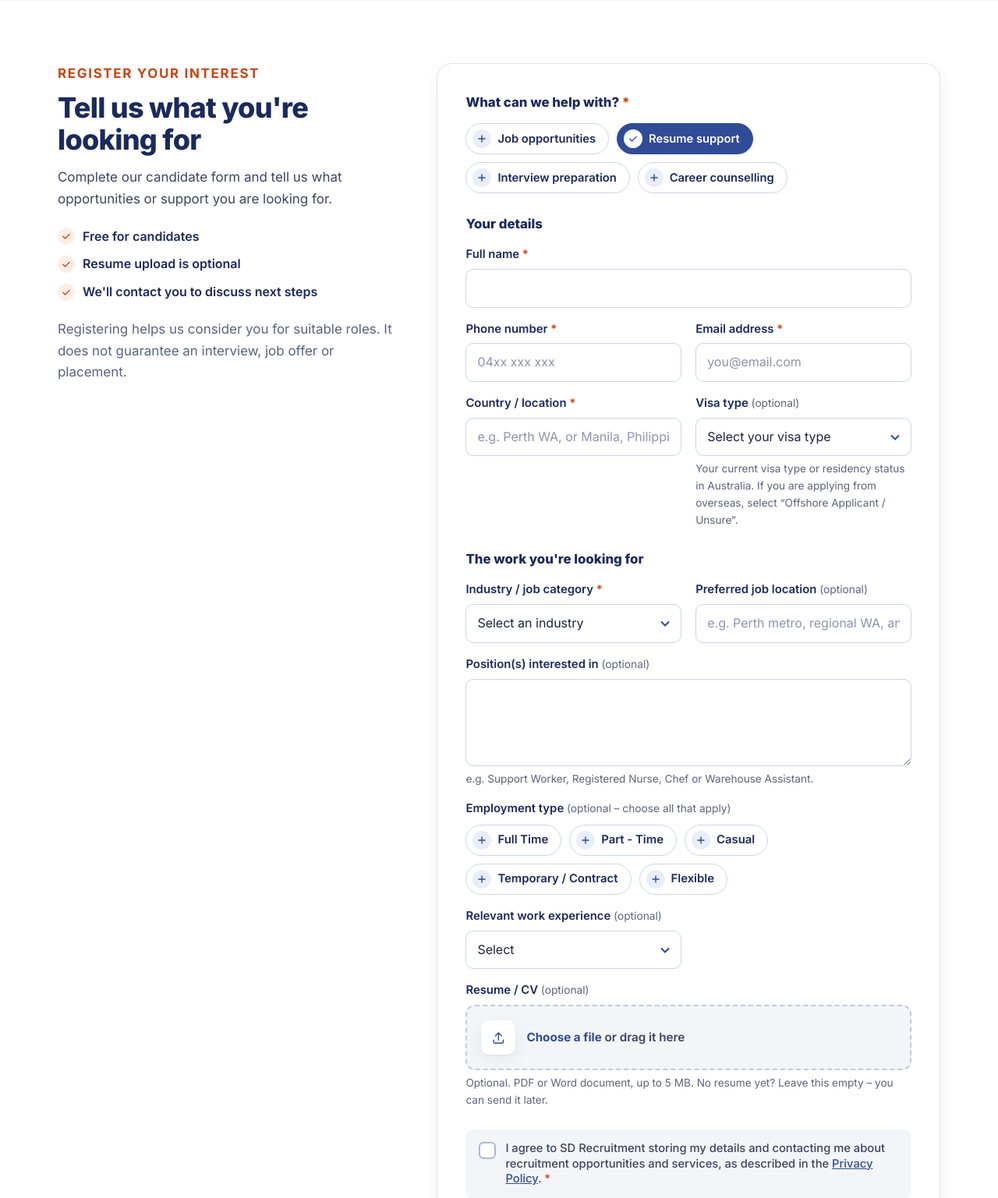
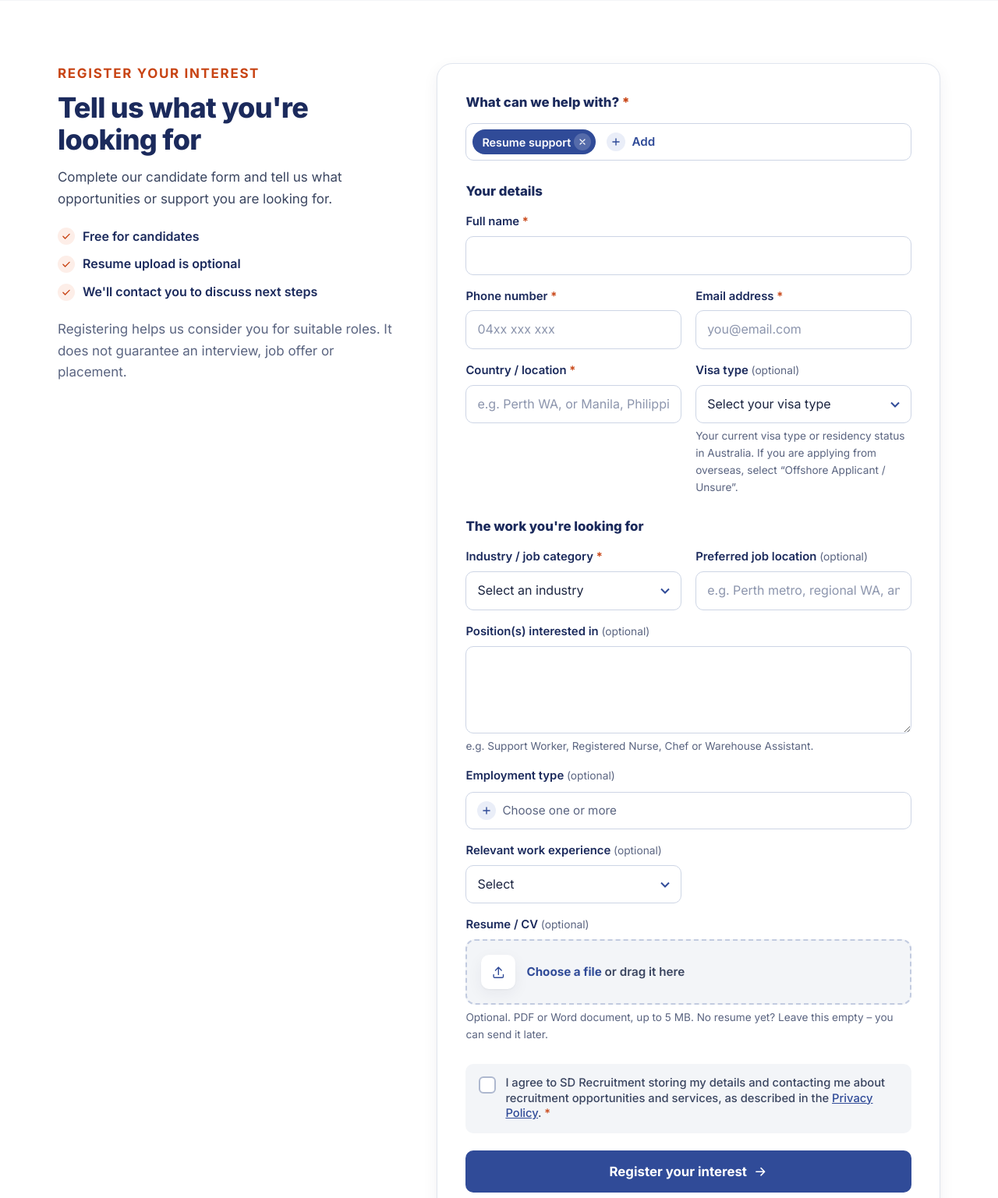
Before and after one commit to t-hinley/sd-recruitment, a Django app: page /candidates/?service=resume in a window 1280 px wide. Shown: the part 2932-4469 px from the top of the page at 78% size. Run offline with Django 5.2, Linux system fonts and the light colour scheme; data that the repository does not hold is empty.

Commit message:
Forms: Airtable-style multi-select dropdown for services and employment type
"What can we help with?" and "Employment type" are now a single field: chosen options
show as removable pills, and a "+ Add" button opens a list of the remaining options so
several can be added in a row. Works with mouse, touch and keyboard (arrow keys, Enter,
Escape). The checkboxes stay in the form underneath, so submissions and the service
buttons' pre-selection work as before, and the plain chips show if JavaScript is off.

Co-Authored-By: Claude Opus 5.5 <noreply@anthropic.com>
Claude-Session: https://claude.ai/code/session_018i6KhyRKKuaj4sJwSsDdCc

```diff
--- a/static/css/style.css
+++ b/static/css/style.css
@@ -44,6 +44,7 @@ p { margin: 0 0 1em; }
 .muted { color: var(--muted); font-size: .9rem; }
 .skip-link { position: absolute; left: 12px; top: -60px; z-index: 100; background: var(--blue); color: #fff; padding: 10px 16px; border-radius: 8px; font-weight: 600; }
 .skip-link:focus { top: 12px; color: #fff; }
+[hidden] { display: none !important; }
 .hp { position: absolute !important; left: -9999px; width: 1px; height: 1px; overflow: hidden; }
 
 /* ---------- Buttons (one shape, one height scale, everywhere) ---------- */
@@ -281,6 +282,26 @@ legend { padding: 0; margin-bottom: 14px; color: var(--blue-ink); font-weight: 8
 .chip input:checked + .chip__icon .chip__tick { display: block; }
 .chip:has(input:focus-visible) { outline: 3px solid var(--orange); outline-offset: 2px; }
 .field--error .chip { border-color: #D92D20; }
+/* Airtable-style multi-select dropdown (built by main.js from the chips above) */
+.ms { position: relative; }
+.ms__control { display: flex; flex-wrap: wrap; align-items: center; gap: 8px; min-height: 48px; padding: 6px 8px; border: 1.5px solid #CDD5E5; border-radius: 10px; background: #fff; }
+.ms__control:focus-within { border-color: var(--blue); box-shadow: 0 0 0 4px rgba(48,75,152,.15); }
+.field--error .ms__control { border-color: #D92D20; }
+.ms__values { display: contents; }
+.ms__pill { display: inline-flex; align-items: center; gap: 4px; padding: 5px 6px 5px 12px; border-radius: 999px; background: var(--blue); color: #fff; font-weight: 600; font-size: .9rem; line-height: 1.2; }
+.ms__remove { display: grid; place-items: center; width: 22px; height: 22px; padding: 0; border: 0; border-radius: 50%; background: rgba(255,255,255,.18); color: #fff; cursor: pointer; }
+.ms__remove:hover { background: rgba(255,255,255,.32); }
+.ms__remove .icon { width: 12px; height: 12px; }
+.ms__add { display: inline-flex; align-items: center; gap: 8px; min-height: 34px; padding: 4px 12px 4px 6px; border: 0; border-radius: 999px; background: transparent; color: var(--muted); font: inherit; font-size: .95rem; cursor: pointer; }
+.ms__add .icon { width: 24px; height: 24px; padding: 5px; border-radius: 50%; background: var(--blue-soft); color: var(--blue); }
+.ms__add:hover, .ms__add[aria-expanded="true"] { color: var(--blue); }
+.ms__add:hover .icon, .ms__add[aria-expanded="true"] .icon { background: var(--blue); color: #fff; }
+.ms.has-values .ms__add { color: var(--blue); font-weight: 600; }
+.ms__menu { position: absolute; left: 0; right: 0; top: calc(100% + 6px); z-index: 20; max-height: 280px; overflow-y: auto; padding: 6px; border: 1px solid var(--line); border-radius: 12px; background: #fff; box-shadow: var(--shadow-lg); }
+.ms__option { display: flex; align-items: center; gap: 10px; width: 100%; padding: 10px 12px; border: 0; border-radius: 8px; background: transparent; color: var(--blue-ink); font: inherit; font-weight: 600; font-size: .95rem; text-align: left; cursor: pointer; }
+.ms__option .icon { width: 22px; height: 22px; padding: 4px; border-radius: 50%; background: var(--blue-soft); color: var(--blue); }
+.ms__option:hover, .ms__option:focus-visible { background: var(--grey); outline: none; }
+.ms__option:hover .icon, .ms__option:focus-visible .icon { background: var(--blue); color: #fff; }
 .choice { position: relative; display: flex; align-items: center; gap: 12px; padding: 13px 14px; border: 1.5px solid #CDD5E5; border-radius: 10px; cursor: pointer; background: #fff; color: var(--blue-ink); font-weight: 600; font-size: .95rem; line-height: 1.35; transition: border-color .15s, background-color .15s; }
 .choice input { position: absolute; opacity: 0; width: 1px; height: 1px; }
 .choice__box { display: grid; place-items: center; width: 22px; height: 22px; flex: none; border: 2px solid #AEB8CF; border-radius: 6px; background: #fff; color: #fff; transition: background-color .15s, border-color .15s; }
@@ -308,6 +329,26 @@ legend { padding: 0; margin-bottom: 14px; color: var(--blue-ink); font-weight: 8
 .chip input:checked + .chip__icon .chip__tick { display: block; }
 .chip:has(input:focus-visible) { outline: 3px solid var(--orange); outline-offset: 2px; }
 .field--error .chip { border-color: #D92D20; }
+/* Airtable-style multi-select dropdown (built by main.js from the chips above) */
+.ms { position: relative; }
+.ms__control { display: flex; flex-wrap: wrap; align-items: center; gap: 8px; min-height: 48px; padding: 6px 8px; border: 1.5px solid #CDD5E5; border-radius: 10px; background: #fff; }
+.ms__control:focus-within { border-color: var(--blue); box-shadow: 0 0 0 4px rgba(48,75,152,.15); }
+.field--error .ms__control { border-color: #D92D20; }
+.ms__values { display: contents; }
+.ms__pill { display: inline-flex; align-items: center; gap: 4px; padding: 5px 6px 5px 12px; border-radius: 999px; background: var(--blue); color: #fff; font-weight: 600; font-size: .9rem; line-height: 1.2; }
+.ms__remove { display: grid; place-items: center; width: 22px; height: 22px; padding: 0; border: 0; border-radius: 50%; background: rgba(255,255,255,.18); color: #fff; cursor: pointer; }
+.ms__remove:hover { background: rgba(255,255,255,.32); }
+.ms__remove .icon { width: 12px; height: 12px; }
+.ms__add { display: inline-flex; align-items: center; gap: 8px; min-height: 34px; padding: 4px 12px 4px 6px; border: 0; border-radius: 999px; background: transparent; color: var(--muted); font: inherit; font-size: .95rem; cursor: pointer; }
+.ms__add .icon { width: 24px; height: 24px; padding: 5px; border-radius: 50%; background: var(--blue-soft); color: var(--blue); }
+.ms__add:hover, .ms__add[aria-expanded="true"] { color: var(--blue); }
+.ms__add:hover .icon, .ms__add[aria-expanded="true"] .icon { background: var(--blue); color: #fff; }
+.ms.has-values .ms__add { color: var(--blue); font-weight: 600; }
+.ms__menu { position: absolute; left: 0; right: 0; top: calc(100% + 6px); z-index: 20; max-height: 280px; overflow-y: auto; padding: 6px; border: 1px solid var(--line); border-radius: 12px; background: #fff; box-shadow: var(--shadow-lg); }
+.ms__option { display: flex; align-items: center; gap: 10px; width: 100%; padding: 10px 12px; border: 0; border-radius: 8px; background: transparent; color: var(--blue-ink); font: inherit; font-weight: 600; font-size: .95rem; text-align: left; cursor: pointer; }
+.ms__option .icon { width: 22px; height: 22px; padding: 4px; border-radius: 50%; background: var(--blue-soft); color: var(--blue); }
+.ms__option:hover, .ms__option:focus-visible { background: var(--grey); outline: none; }
+.ms__option:hover .icon, .ms__option:focus-visible .icon { background: var(--blue); color: #fff; }
 .choice--consent { align-items: flex-start; font-weight: 500; font-size: .92rem; color: var(--text); padding: 14px 16px; background: var(--grey); border-color: transparent; }
 .choice--consent .choice__box { margin-top: 1px; }
 .consent { margin-bottom: 22px; }
--- a/static/js/main.js
+++ b/static/js/main.js
@@ -36,18 +36,120 @@
         var service = link.getAttribute("data-service");
         if (service) {
           var box = support.querySelector('input[value="' + service + '"]');
-          if (box) box.checked = true;
+          if (box && !box.checked) {
+            box.checked = true;
+            box.dispatchEvent(new Event("change", { bubbles: true }));
+          }
         }
         e.preventDefault();
         // On phones the intro text sits above the form, so go straight to the ticked options.
         var target = window.innerWidth <= 980 ? support : document.getElementById("register");
         if (target) target.scrollIntoView({ behavior: window.matchMedia("(prefers-reduced-motion: reduce)").matches ? "auto" : "smooth" });
         history.replaceState(null, "", service ? "?service=" + service + "#register" : "#register");
-        var first = support.querySelector("input");
+        var first = support.querySelector(".ms__add") || support.querySelector("input");
         if (first) setTimeout(function () { first.focus({ preventScroll: true }); }, 450);
       });
     });
   }
+
+  // Multi-choice groups as an Airtable-style dropdown: chosen options show as removable pills and a
+  // "+ Add" button opens a list of the remaining options. The real checkboxes stay in the form
+  // (hidden), so the form still submits normally, and without JavaScript the plain chips show.
+  document.querySelectorAll("[data-multiselect]").forEach(function (group, gi) {
+    var inputs = Array.prototype.slice.call(group.querySelectorAll("input[type=checkbox]"));
+    if (!inputs.length) return;
+    var labelOf = function (input) { return input.closest("label").textContent.trim(); };
+    var listId = "ms-list-" + gi;
+
+    var ms = document.createElement("div");
+    ms.className = "ms";
+    ms.innerHTML =
+      '<div class="ms__control"><div class="ms__values"></div>' +
+      '<button type="button" class="ms__add" aria-haspopup="listbox" aria-expanded="false" aria-controls="' + listId + '">' +
+      '<svg class="icon" aria-hidden="true"><use href="#i-plus"/></svg><span></span></button></div>' +
+      '<div class="ms__menu" id="' + listId + '" role="listbox" aria-multiselectable="true" hidden></div>';
+    group.hidden = true;
+    group.parentNode.insertBefore(ms, group.nextSibling);
+
+    var values = ms.querySelector(".ms__values"), add = ms.querySelector(".ms__add"),
+        addText = add.querySelector("span"), menu = ms.querySelector(".ms__menu");
+    var legend = group.closest("fieldset") && group.closest("fieldset").querySelector("legend");
+    if (legend) add.setAttribute("aria-label", "Add " + legend.textContent.replace(/\(optional\)|\*/g, "").trim());
+
+    var close = function (focusAdd) {
+      menu.hidden = true;
+      add.setAttribute("aria-expanded", "false");
+      if (focusAdd) add.focus();
+    };
+    var render = function () {
+      values.innerHTML = "";
+      menu.innerHTML = "";
+      var remaining = 0;
+      inputs.forEach(function (input) {
+        if (input.checked) {
+          var pill = document.createElement("span");
+          pill.className = "ms__pill";
+          pill.innerHTML = '<span></span><button type="button" class="ms__remove"><svg class="icon" aria-hidden="true"><use href="#i-x"/></svg></button>';
+          pill.firstChild.textContent = labelOf(input);
+          var rm = pill.querySelector("button");
+          rm.setAttribute("aria-label", "Remove " + labelOf(input));
+          rm.addEventListener("click", function () {
+            input.checked = false;
+            render();
+            add.focus();
+          });
+          values.appendChild(pill);
+        } else {
+          remaining++;
+          var opt = document.createElement("button");
+          opt.type = "button";
+          opt.className = "ms__option";
+          opt.setAttribute("role", "option");
+          opt.setAttribute("aria-selected", "false");
+          opt.innerHTML = '<svg class="icon" aria-hidden="true"><use href="#i-plus"/></svg><span></span>';
+          opt.lastChild.textContent = labelOf(input);
+          opt.addEventListener("click", function () {
+            input.checked = true;
+            render();
+            if (menu.querySelector(".ms__option")) { menu.hidden = false; menu.querySelector(".ms__option").focus(); }
+            else close(true);
+          });
+          menu.appendChild(opt);
+        }
+      });
+      var any = inputs.some(function (i) { return i.checked; });
+      addText.textContent = any ? "Add" : group.getAttribute("data-placeholder") || "Add";
+      ms.classList.toggle("has-values", any);
+      add.hidden = remaining === 0;
+      if (remaining === 0) close(false);
+    };
+
+    add.addEventListener("click", function () {
+      var open = menu.hidden;
+      menu.hidden = !open;
+      add.setAttribute("aria-expanded", String(open));
+      if (open && menu.firstChild) menu.firstChild.focus();
+    });
+    menu.addEventListener("keydown", function (e) {
+      var items = Array.prototype.slice.call(menu.querySelectorAll(".ms__option"));
+      var i = items.indexOf(document.activeElement);
+      if (e.key === "ArrowDown") { e.preventDefault(); (items[i + 1] || items[0]).focus(); }
+      else if (e.key === "ArrowUp") { e.preventDefault(); (items[i - 1] || items[items.length - 1]).focus(); }
+      else if (e.key === "Escape") { e.preventDefault(); close(true); }
+      else if (e.key === "Tab") { close(false); }
+    });
+    add.addEventListener("keydown", function (e) {
+      if (e.key === "ArrowDown" && menu.hidden) { e.preventDefault(); add.click(); }
+      if (e.key === "Escape") close(false);
+    });
+    // Close when clicking elsewhere. Options and pills are rebuilt on click, so a click on one that
+    // has just been removed from the page is not an "outside" click.
+    document.addEventListener("click", function (e) {
+      if (e.target.isConnected && !ms.contains(e.target)) close(false);
+    });
+    inputs.forEach(function (input) { input.addEventListener("change", render); });
+    render();
+  });
 
   // Resume upload: show the chosen file name, and allow dropping a file.
   document.querySelectorAll(".upload").forEach(function (zone) {
--- a/templates/core/candidates.html
+++ b/templates/core/candidates.html
@@ -138,7 +138,7 @@
 
         <fieldset class="support{% if form.support.errors %} field--error{% endif %}" id="support-options">
           <legend>What can we help with? <span class="req" aria-hidden="true">*</span></legend>
-          <div class="chips">
+          <div class="chips" data-multiselect data-placeholder="Choose one or more">
             {% for opt in form.support %}
             <label class="chip" for="{{ opt.id_for_label }}">
               {{ opt.tag }}
--- a/templates/includes/choice_group.html
+++ b/templates/includes/choice_group.html
@@ -1,6 +1,6 @@
 <fieldset class="field field--wide choice-field{% if field.errors %} field--error{% endif %}">
-  <legend class="field__label">{{ field.label }}{% if field.field.required %} <span class="req" aria-hidden="true">*</span>{% else %} <span class="opt">(optional{% if field.help_text %} – {{ field.help_text|lower|cut:"." }}{% endif %})</span>{% endif %}</legend>
-  <div class="chips">
+  <legend class="field__label">{{ field.label }}{% if field.field.required %} <span class="req" aria-hidden="true">*</span>{% else %} <span class="opt">(optional)</span>{% endif %}</legend>
+  <div class="chips" data-multiselect data-placeholder="Choose one or more">
     {% for opt in field %}
     <label class="chip" for="{{ opt.id_for_label }}">
       {{ opt.tag }}
--- a/templates/includes/icons.html
+++ b/templates/includes/icons.html
@@ -24,6 +24,7 @@
     <symbol id="i-mic" viewBox="0 0 24 24" fill="none" stroke="currentColor" stroke-width="1.8" stroke-linecap="round" stroke-linejoin="round"><rect x="9" y="3" width="6" height="11" rx="3"/><path d="M5 11a7 7 0 0 0 14 0M12 18v3M9 21h6"/></symbol>
     <symbol id="i-upload" viewBox="0 0 24 24" fill="none" stroke="currentColor" stroke-width="1.8" stroke-linecap="round" stroke-linejoin="round"><path d="M12 16V4M7 9l5-5 5 5"/><path d="M4 16v3a2 2 0 0 0 2 2h12a2 2 0 0 0 2-2v-3"/></symbol>
     <symbol id="i-plus" viewBox="0 0 24 24" fill="none" stroke="currentColor" stroke-width="2.4" stroke-linecap="round"><path d="M12 5v14M5 12h14"/></symbol>
+    <symbol id="i-x" viewBox="0 0 24 24" fill="none" stroke="currentColor" stroke-width="2.4" stroke-linecap="round"><path d="M6 6l12 12M18 6L6 18"/></symbol>
     <symbol id="i-check" viewBox="0 0 24 24" fill="none" stroke="currentColor" stroke-width="2.4" stroke-linecap="round" stroke-linejoin="round"><path d="M5 12.5l4.5 4.5L19 7.5"/></symbol>
     <symbol id="i-check-circle" viewBox="0 0 24 24" fill="none" stroke="currentColor" stroke-width="1.8" stroke-linecap="round" stroke-linejoin="round"><circle cx="12" cy="12" r="9"/><path d="M8 12.5l2.8 2.8L16.5 9.5"/></symbol>
     <symbol id="i-arrow" viewBox="0 0 24 24" fill="none" stroke="currentColor" stroke-width="2" stroke-linecap="round" stroke-linejoin="round"><path d="M5 12h14M13 6l6 6-6 6"/></symbol>
```
